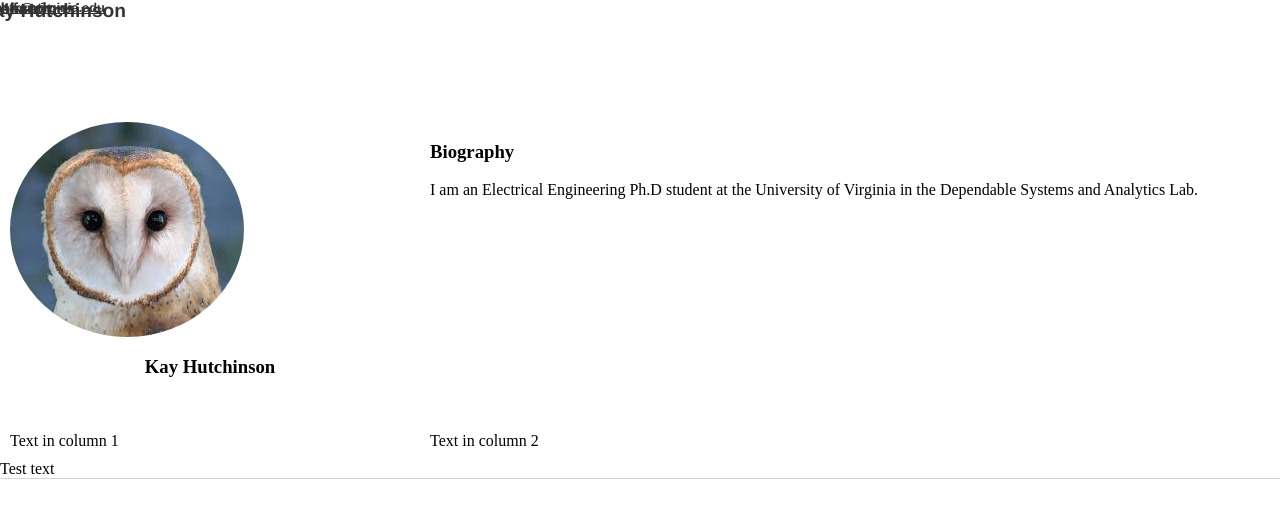
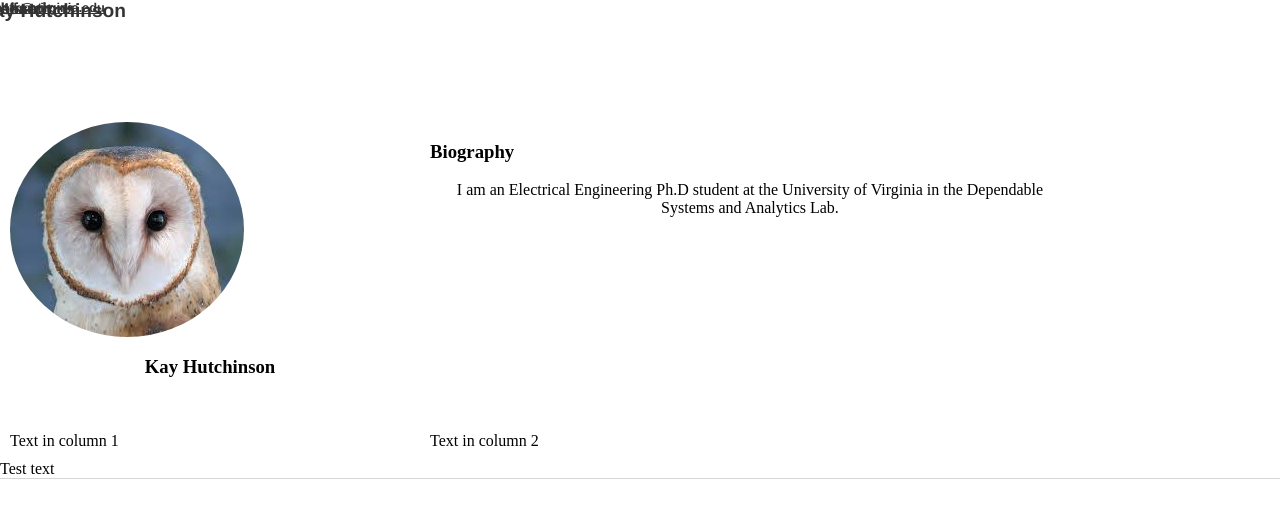
Before and after one commit to kch4fk/kch4fk.github.io, a Jekyll site: the page built from index.html, in a window 1280 px wide. Shown: the top 518 px of the page. Built offline with Jekyll 4.4.1, drawn with Linux system fonts in a browser that asks for light colours.

Commit message:
Update main.css

```diff
--- a/css/main.css
+++ b/css/main.css
@@ -67,7 +67,7 @@ ul.posts li {
 }
 
 .column.right {
-    /*width: 50%;*/
+    width: 50%;
 }
 
 /*Clear floats after the columns*/
@@ -78,7 +78,7 @@ ul.posts li {
 }
 
 @media screen and (max-width: 400px) {
- .column {
+ .column.left, .column.right {
      width: 100%;
   }
 }
```
